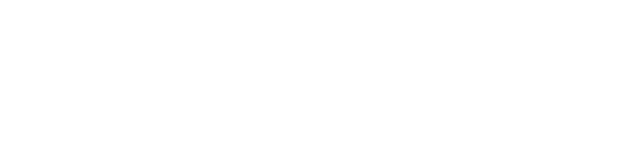
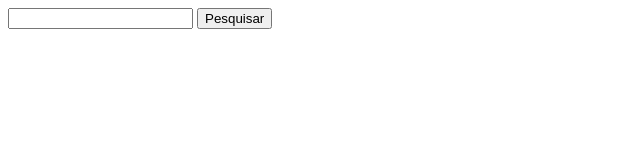
Before and after one commit to enjels/formulario-Informacoes, a plain HTML site: page index.html in a window 1280 px wide. Shown: the whole page, without its empty margins (0-640 px from the left). Drawn offline with Linux system fonts and the light colour scheme.

Commit message:
form idea

```diff
--- a/index.html
+++ b/index.html
@@ -8,5 +8,10 @@
     <link rel="stylesheet" type="text/css" href="style.css">
 </head>
 <body>
+    <form action="/search" method="post">
+        <input type="text" name="">
+        <input type="hidden" name="test" value="ndasndaoshdoa-asda">
+        <input type="submit" value="Pesquisar">
+    </form>
 </body>
 </html>
```
